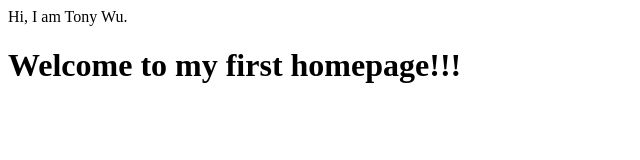
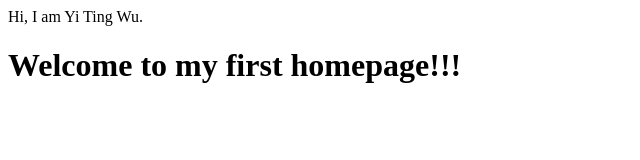
Before and after one commit to TONYINTHELAB/TONYINTHELAB.github.io, a plain HTML site: page index.html in a window 1280 px wide. Shown: the full height of the page, 0-640 px from the left. Drawn offline with Linux system fonts and the light colour scheme.

Commit message:
Update index.html

```diff
--- a/index.html
+++ b/index.html
@@ -4,7 +4,7 @@
   </head>
 
   <body>
-  Hi, I am Tony Wu.
+  Hi, I am Yi Ting Wu.
   <h1>Welcome to my first homepage!!!</h1>
   </body>
 </html>
```
